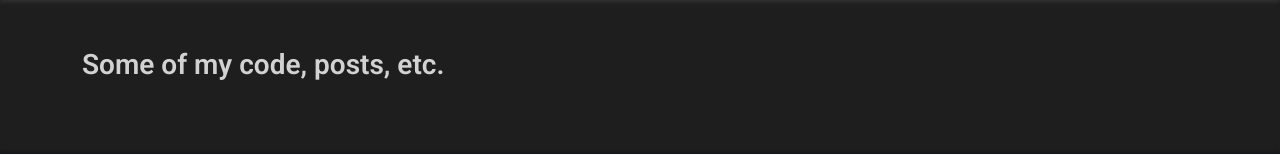
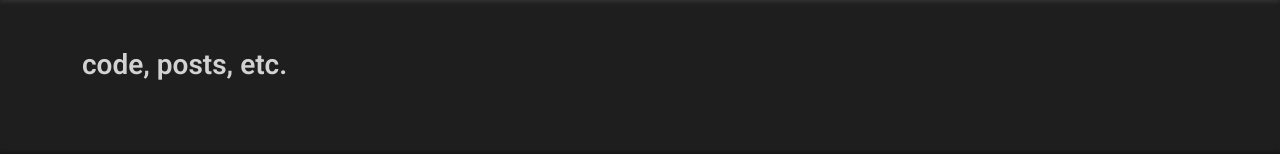
Before and after one commit to voynow/old-jamievoynow.com, a Flask app: template templates/index.html in a window 1280 px wide. Shown: the part 62-217 px from the top of the page. Run offline with Flask 2, Linux system fonts and the light colour scheme; the template is opened without the code that fills it, so the values that code supplies are empty.

Commit message:
Will this update anything?

```diff
--- a/static/styles.css
+++ b/static/styles.css
@@ -10,7 +10,7 @@ header {
 }
 
 main {
-  width: 100%;
+  width: 80%;
   max-width: 1200px;
   padding-left: 15px;
   padding-right: 15px;
--- a/templates/index.html
+++ b/templates/index.html
@@ -19,7 +19,7 @@
         </nav>
     </header>
     <main class="container mt-5">
-        <h3 class="mb-4">Some of my code, posts, etc.</h3>
+        <h3 class="mb-4">code, posts, etc.</h3>
         <div class="row">
             <!-- Fake blog entries -->
             {% for post in posts %}
```
